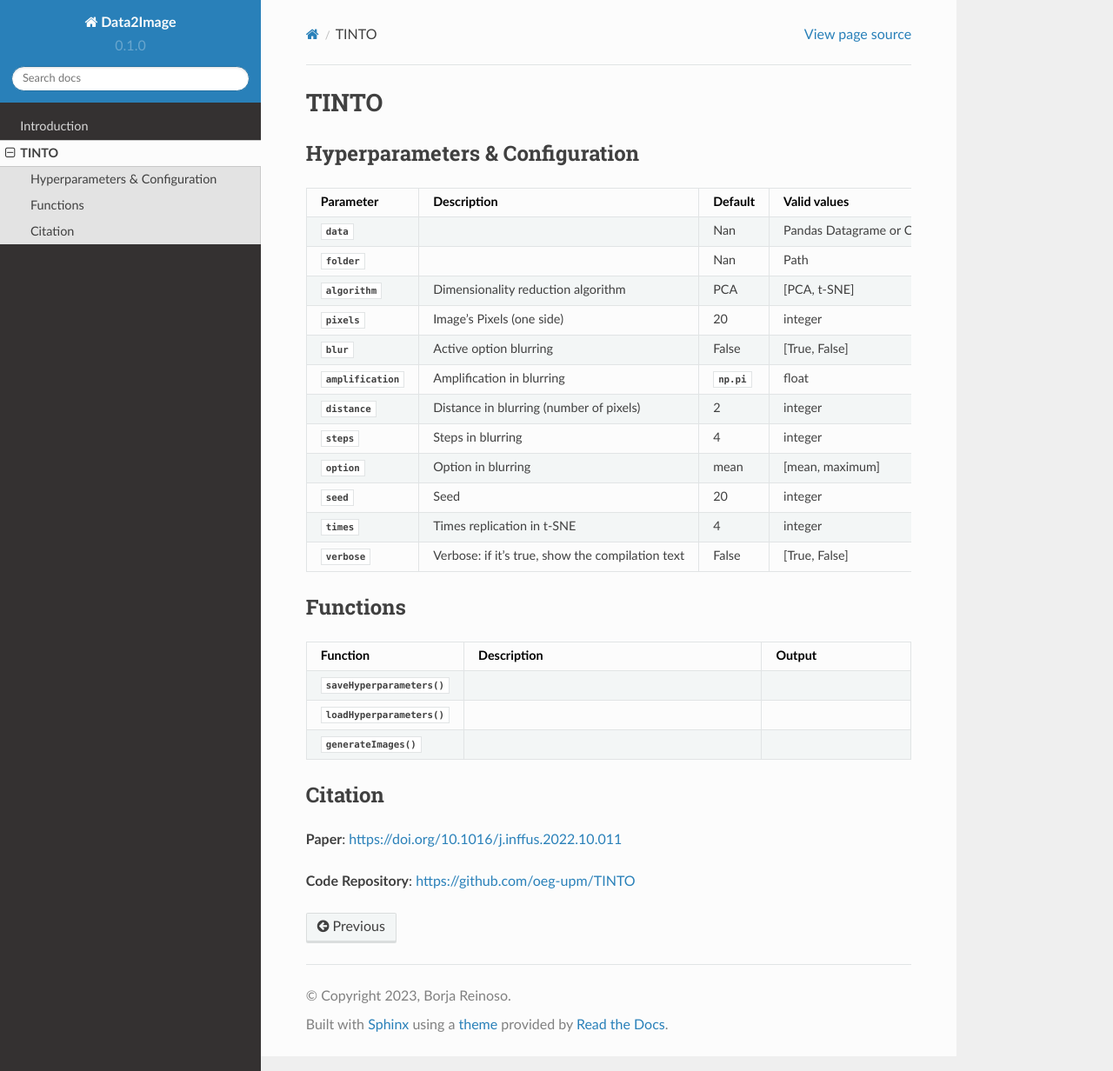
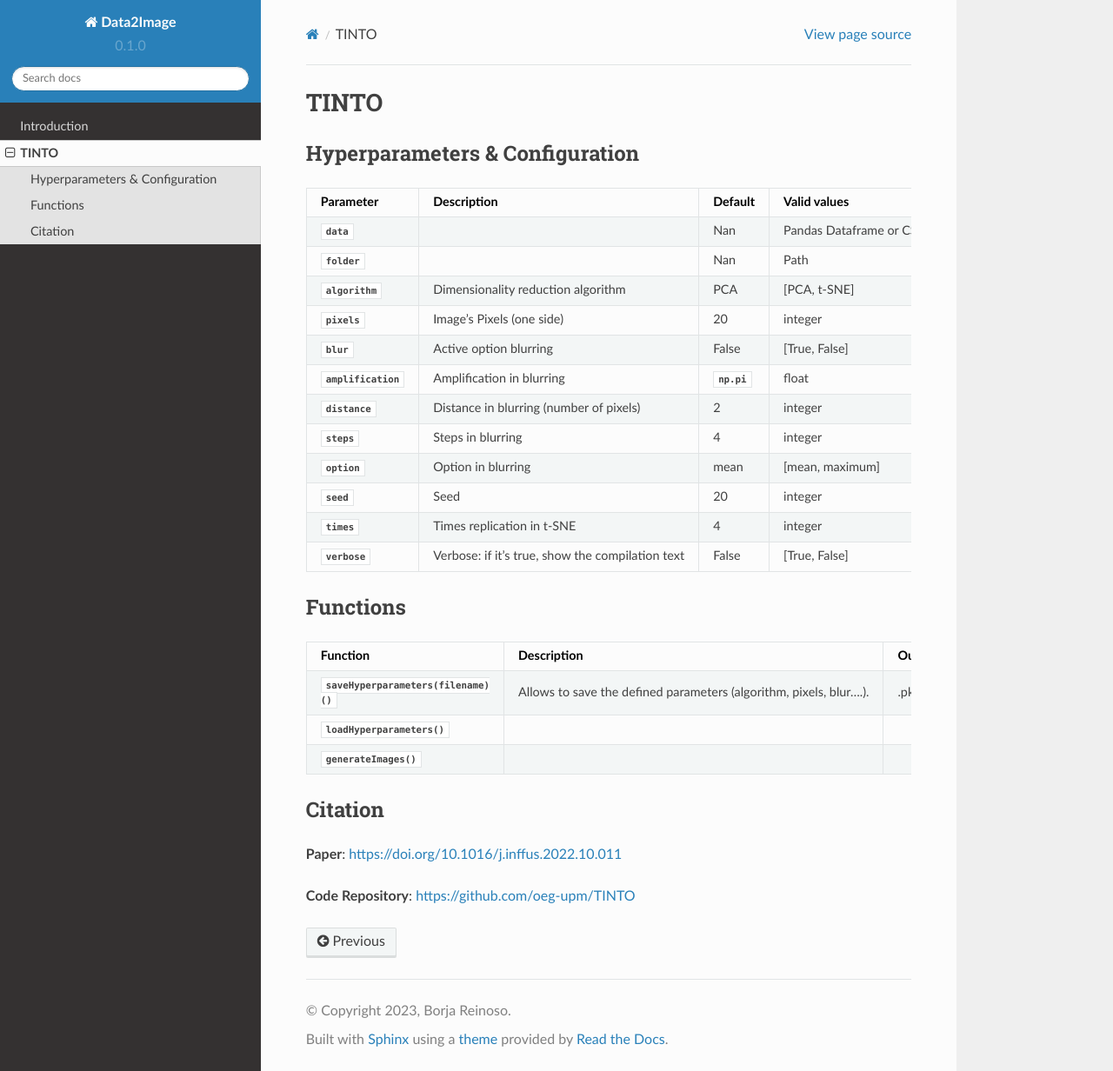
Before and after one commit to oeg-upm/TINTOlib-Documentation, a Sphinx documentation site: the page built from docs/source/tinto.rst, in a window 1280 px wide and 1232 px high. Shown: the whole window at 87% size. Built offline with Sphinx 7.4.7 and the Read the Docs theme 2.0.0, drawn with Linux system fonts in a browser that asks for light colours; pages that are not in the unit, such as notebooks, are missing from menus.

Commit message:
Update tinto.rst

```diff
--- a/docs/source/tinto.rst
+++ b/docs/source/tinto.rst
@@ -14,7 +14,7 @@
    * - :py:data:`data`
      -
      - Nan
-     - Pandas Datagrame or CSV path
+     - Pandas Dataframe or CSV path
    * - :py:data:`folder`
      -
      - Nan
@@ -71,9 +71,9 @@
      - Description
      - Output
 
-   * - :py:func:`saveHyperparameters`
-     -
-     -
+   * - :py:func:`saveHyperparameters(filename)`
+     - Allows to save the defined parameters (algorithm, pixels, blur....).
+     - .pkl file with the configuration
 
    * - :py:func:`loadHyperparameters`
      -
```
